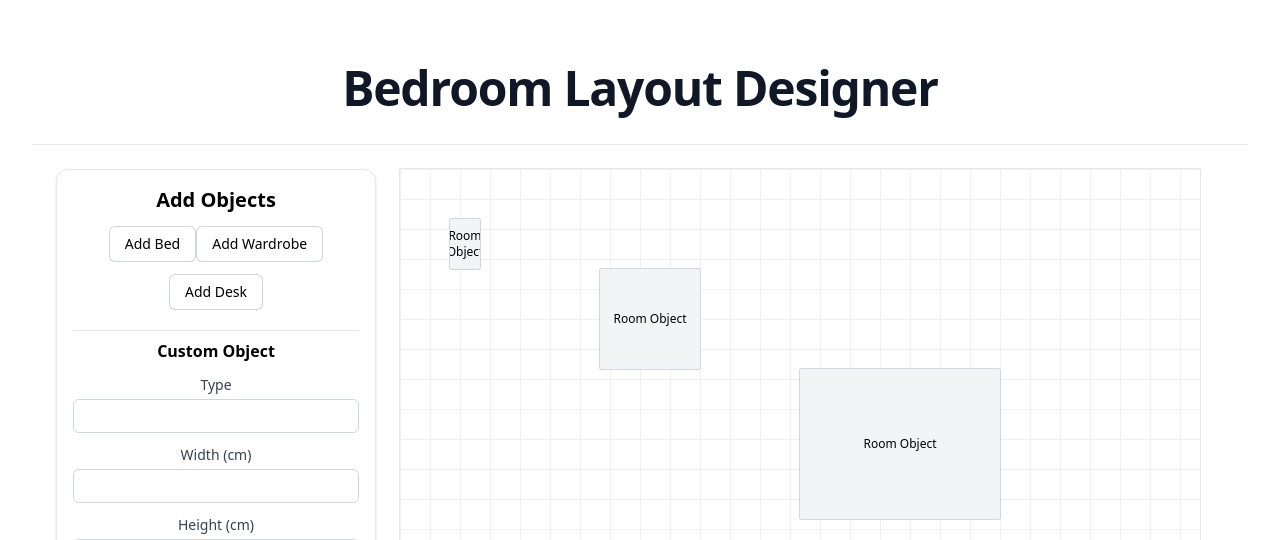
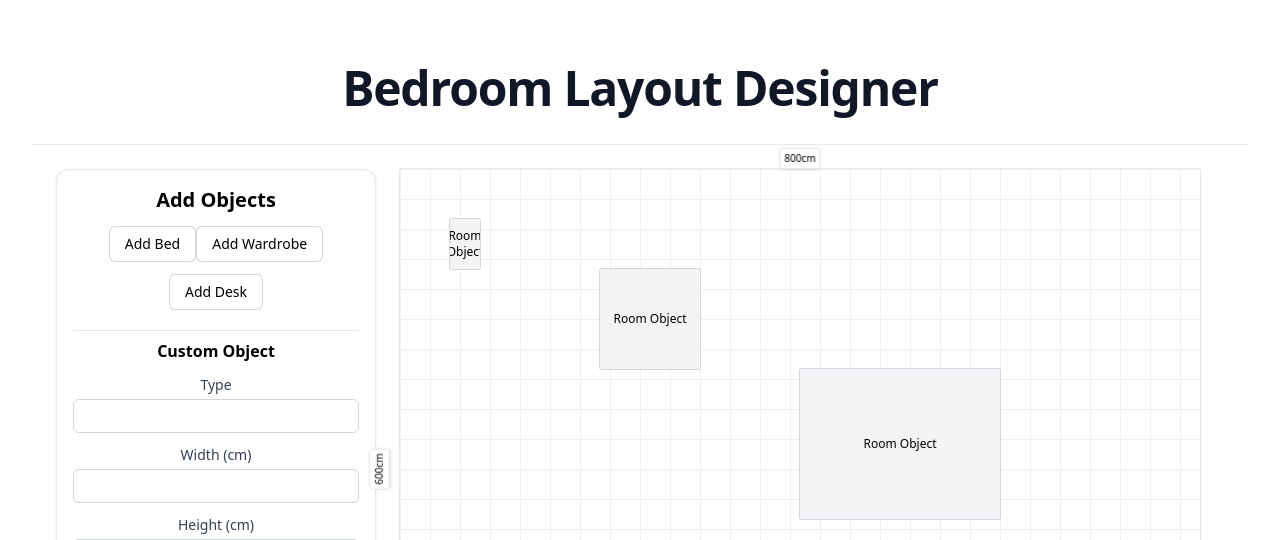
Before and after one commit to Slaymish/BedroomLayoutDesigner, a React (Vite) app in the folder layout-designer/: page / in a window 1280 px wide. Shown: the top 540 px of the page. Built offline with nearby package versions, Linux system fonts and the light colour scheme.

Commit message:
feat: add unit display to RoomCanvas and pass unit preference from App

```diff
--- a/layout-designer/src/App.tsx
+++ b/layout-designer/src/App.tsx
@@ -70,6 +70,7 @@ function App() {
               onEditItem={handleEditItem}
               gridSize={preferences.gridSize}
               gridColor={preferences.gridColor}
+              unit={preferences.unit}
             />
           </section>
           {editingItemId !== null && (
--- a/layout-designer/src/components/RoomCanvas.tsx
+++ b/layout-designer/src/components/RoomCanvas.tsx
@@ -1,6 +1,7 @@
 import { useState, useEffect, useRef } from "react"
 import RoomObject from "./RoomObject"
 import type { RoomItem } from "../types"
+import { fromBaseCm } from "../utils/units"
 
 interface RoomCanvasProps {
     items: RoomItem[];
@@ -8,6 +9,7 @@ interface RoomCanvasProps {
     onEditItem: (id: number | null) => void;
     gridSize?: number; // in px
     gridColor?: string; // CSS color string to override --grid-color
+    unit?: 'mm' | 'cm' | 'm' | 'in' | 'ft';
 }
 
 const getBoundingBox = (w: number, h: number, rotation: number = 0) => {
@@ -20,7 +22,7 @@ const getBoundingBox = (w: number, h: number, rotation: number = 0) => {
     };
 };
 
-export default function RoomCanvas({ items, onItemsChange, onEditItem, gridSize = 40, gridColor }: RoomCanvasProps) {
+export default function RoomCanvas({ items, onItemsChange, onEditItem, gridSize = 40, gridColor, unit = 'cm' }: RoomCanvasProps) {
     const [width, setWidth] = useState(800);
     const [height, setHeight] = useState(600);
     const [isResizing, setIsResizing] = useState<null | 'right' | 'bottom' | 'corner'>(null);
@@ -133,6 +135,9 @@ export default function RoomCanvas({ items, onItemsChange, onEditItem, gridSize
         };
     }, [isResizing, draggingId, dragOffset, onItemsChange, items, width, height]);
 
+    const displayWidth = fromBaseCm(width, unit);
+    const displayHeight = fromBaseCm(height, unit);
+
     return (
         <div
             ref={canvasRef}
@@ -145,6 +150,14 @@ export default function RoomCanvas({ items, onItemsChange, onEditItem, gridSize
                 ...(gridColor ? { ["--grid-color" as any]: gridColor } : {}),
             }}
         >
+            {/* Width label (top center) */}
+            <div className="absolute top-0 left-1/2 -translate-x-1/2 -translate-y-full text-[10px] px-1 py-0.5 bg-white/70 backdrop-blur rounded border border-gray-200 shadow-sm pointer-events-none select-none">
+                {Math.round(displayWidth * 100) / 100}{unit}
+            </div>
+            {/* Height label (left middle rotated) */}
+            <div className="absolute left-0 top-1/2 -translate-y-1/2 -translate-x-full text-[10px] px-1 py-0.5 bg-white/70 backdrop-blur rounded border border-gray-200 shadow-sm pointer-events-none select-none origin-center -rotate-90">
+                {Math.round(displayHeight * 100) / 100}{unit}
+            </div>
             {items.map(item => (
                 <RoomObject
                     key={item.id}
```
